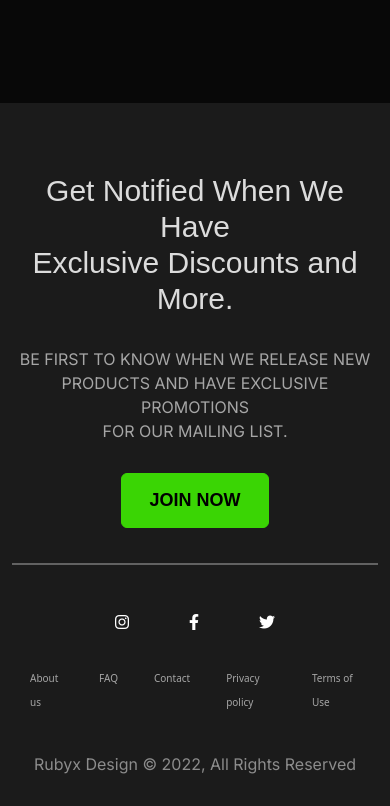
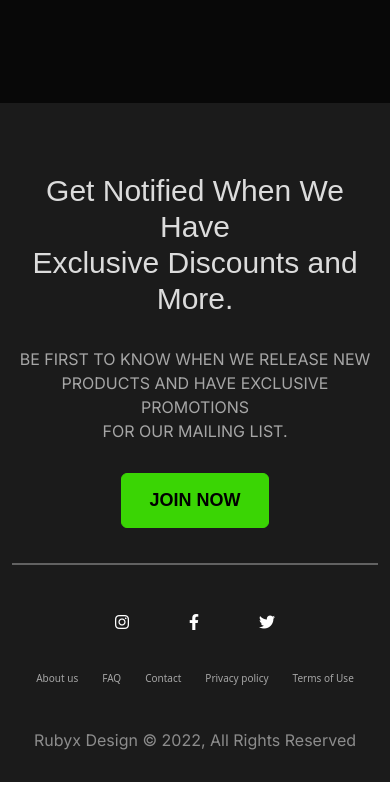
Before and after one commit to only1tarunno/rubyx, a plain HTML site: page index.html in a window 390 px wide. Shown: the part 5069-5875 px from the top of the page. After the commit the page ends 5851 px from the top, so only its background shows below. Drawn offline with nearby package versions, Linux system fonts and the light colour scheme; a web font is replaced by a local one.

Commit message:
Update media.css

```diff
--- a/css/media.css
+++ b/css/media.css
@@ -462,7 +462,7 @@
   font-size: 30px;
 }
 .menu ul li {
-  margin: 0px 18px;
+  margin: 0px 12px;
 }
 .menu ul li a {
   font-size: 10px;
```
